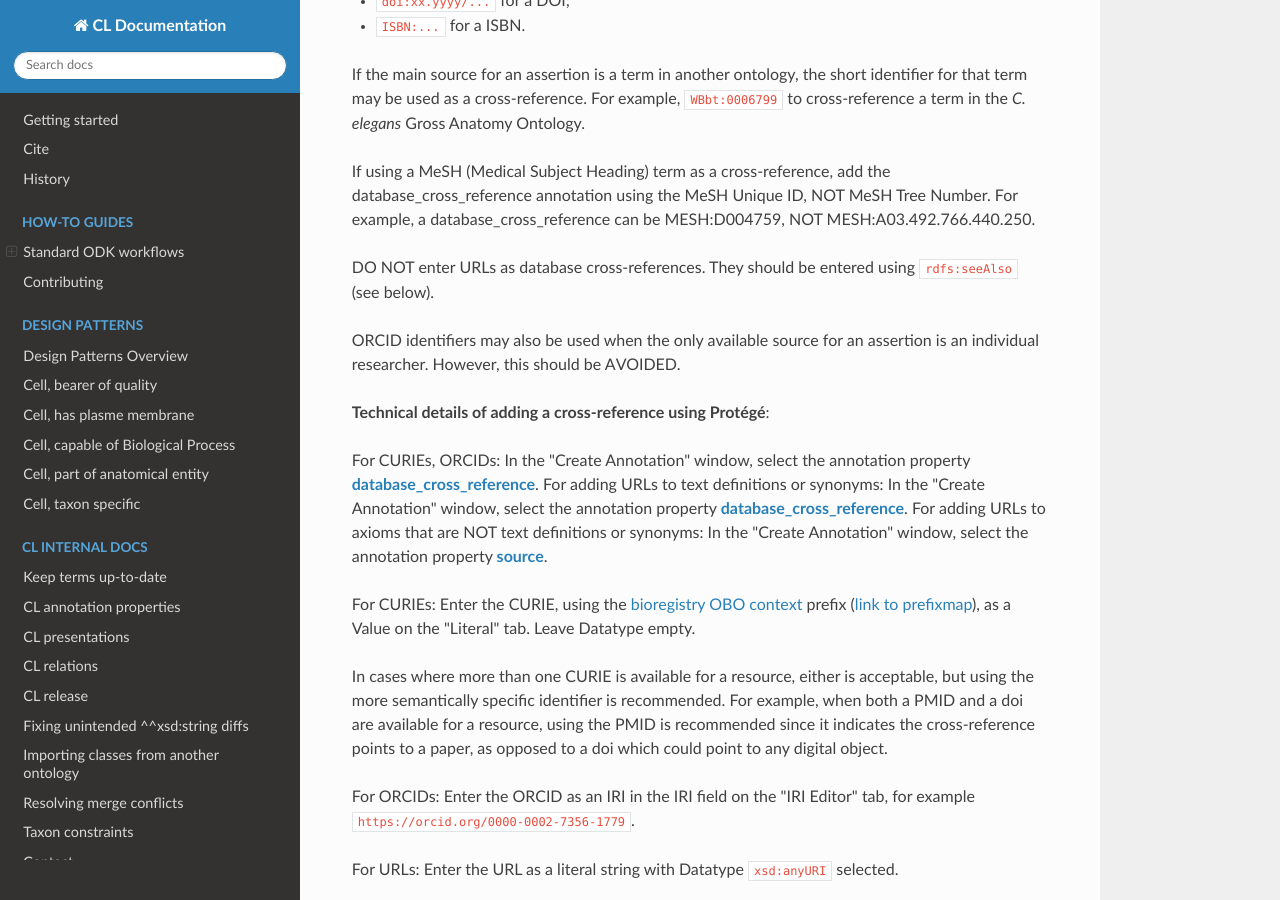
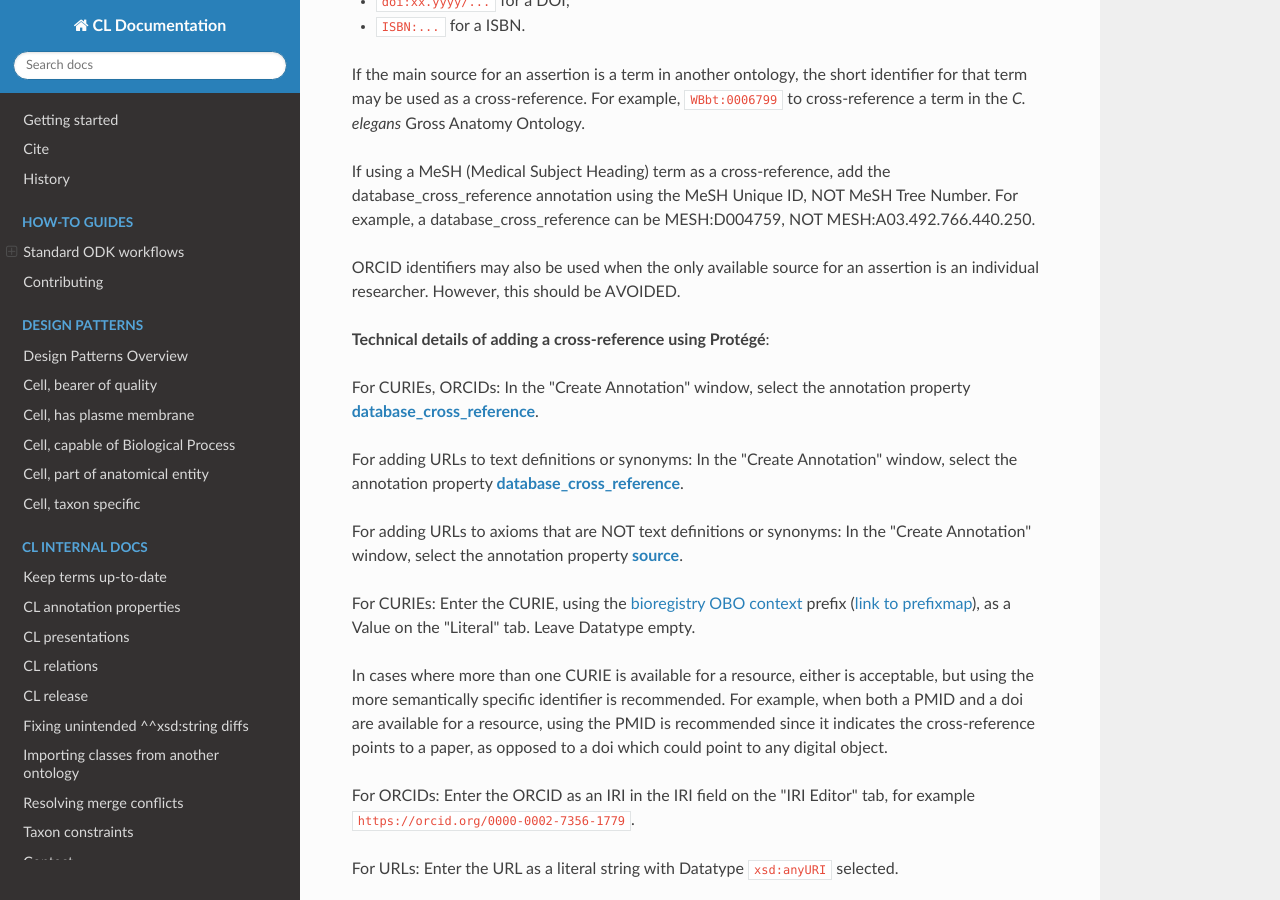
Before and after one commit to obophenotype/cell-ontology, an MkDocs documentation site: the page built from docs/editing_guidelines.md, in a window 1280 px wide and 900 px high, scrolled down 4727 px. Built offline with MkDocs 1.6.1, drawn with Linux system fonts in a browser that asks for light colours; nearby versions of some CDN libraries.

Commit message:
Edited editing_guidelines.md regarding cross-references
removed contradictory line

```diff
--- a/docs/editing_guidelines.md
+++ b/docs/editing_guidelines.md
@@ -107,14 +107,14 @@ If the main source for an assertion is a term in another ontology, the short ide
 
 If using a MeSH (Medical Subject Heading) term as a cross-reference, add the database_cross_reference annotation using the MeSH Unique ID, NOT MeSH Tree Number. For example, a database_cross_reference can be MESH:D004759, NOT MESH:A03.492.766.440.250.
 
-DO NOT enter URLs as database cross-references. They should be entered using `rdfs:seeAlso` (see below).
-
 ORCID identifiers may also be used when the only available source for an assertion is an individual researcher. However, this should be AVOIDED.
 
 **Technical details of adding a cross-reference using Protégé**:
 
 For CURIEs, ORCIDs: In the "Create Annotation" window, select the annotation property [**database_cross_reference**](http://www.geneontology.org/formats/oboInOwl#hasDbXref).
+
 For adding URLs to text definitions or synonyms:  In the "Create Annotation" window, select the annotation property [**database_cross_reference**](http://www.geneontology.org/formats/oboInOwl#hasDbXref).
+
 For adding URLs to axioms that are NOT text definitions or synonyms:  In the "Create Annotation" window, select the annotation property [**source**](http://www.geneontology.org/formats/oboInOwl#source).
 
 For CURIEs: Enter the CURIE, using the [bioregistry OBO context](https://bioregistry.io/context/obo) prefix ([link to prefixmap](https://github.com/biopragmatics/bioregistry/blob/main/exports/contexts/obo.context.jsonld)), as a Value on the "Literal" tab. Leave Datatype empty.
```
